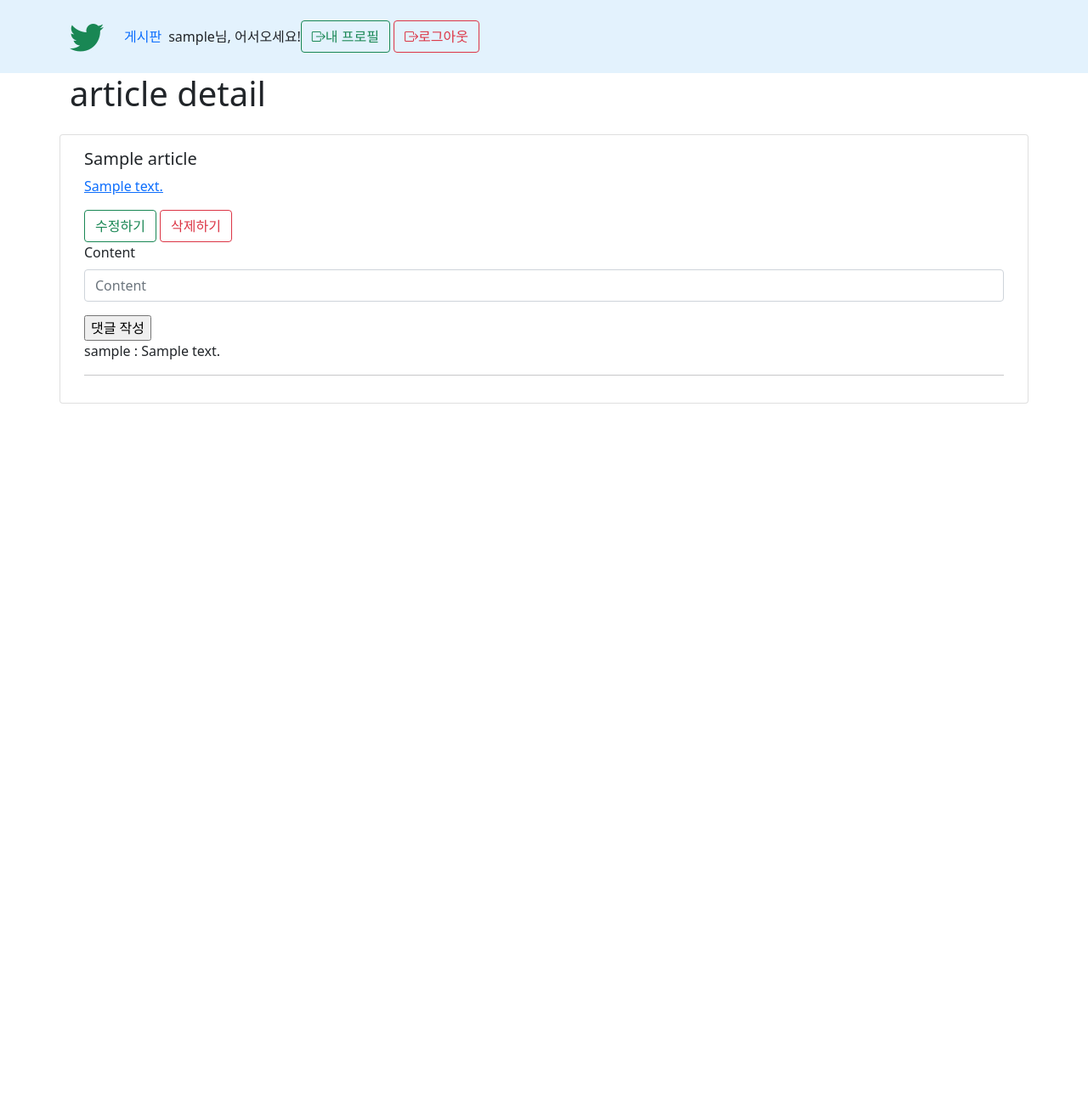
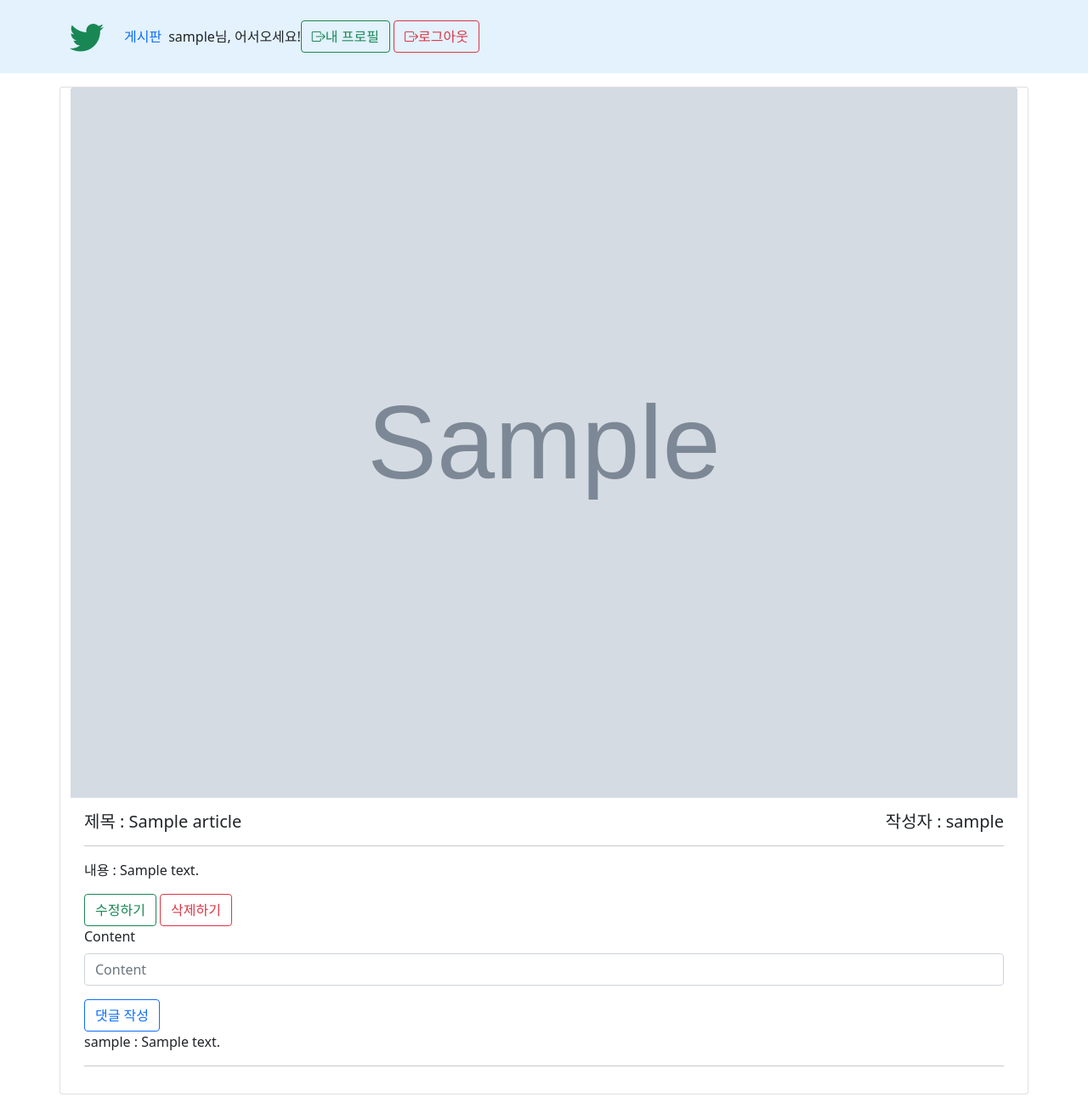
Before and after one commit to hjkim1350/django_semi_pair2, a Django app: page /1/ in a window 1280 px wide. Shown: the whole page at 85% size. Before the commit the page ends 475 px from the top, so only its background shows below. Run offline with Django 3.2, Linux system fonts and the light colour scheme; a user stored in the database is signed in; tables that the repository leaves empty hold one stand-in row (values such as "Sample post"); grey boxes marked "Sample" are stand-in pictures; some libraries are stand-ins or nearby versions.

Commit message:
articles/image (update)

```diff
--- a/sub_pair2/articles/templates/articles/detail.html
+++ b/sub_pair2/articles/templates/articles/detail.html
@@ -1,32 +1,42 @@
 {% extends 'base.html' %}
 {% load django_bootstrap5 %}
+{% load static %}
 
 {% block content %}
-
-<h1>article detail</h1>
 
   <div class="row">
 
       <div class="card my-3" style="width: ;">
-        {% comment %} <img src="..." class="card-img-top" alt="..."> {% endcomment %}
+        {% comment %} 이미지 없는 경우 디폴트 이미지 게시 {% endcomment %}
+        {% if article.image %}
+          <img src="{{ article.image.url }}" alt="{{ article.image }}" class="card-img-top">
+        {% else %}
+          <img src="{% static 'images/bonobono.png' %}" class="card-img-top">
+        {% endif %}
         <div class="card-body">
-          <h5 class="card-title">{{ article.title }}</a></h5>
-          <p class="card-text"><a href="">{{ article.content }}</p>
+          <h5 class="card-title">제목 : {{ article.title }} <span class='float-end'>작성자 : {{ article.user }} </span></h5>
+          <hr>
+          <p class="card-text">내용 : {{ article.content }}</p>
+
+          {% if article.user == request.user %}
           <a href="{% url 'articles:update' article.pk %}" class="btn btn-outline-success">수정하기</a>
           <a href="{% url 'articles:delete' article.pk %}" class="btn btn-outline-danger">삭제하기</a>
+          {% endif %}
 
           {% comment %} 코멘트 폼 추가 {% endcomment %}
           {% if request.user.is_authenticated %}
           <form action="{% url 'articles:c_create' article.pk %}" method="POST">
             {% csrf_token %}
             {% bootstrap_form comment_form %}
-            <input type='submit' value="댓글 작성">
+            <input type='submit' value="댓글 작성" class="btn btn-outline-primary">
           </form>
           {% comment %} 코멘트 출력 {% endcomment %}
           {% endif %}
             {% for comment in comments %}
             {{ comment.user }} : {{ comment.content }}
             <hr>
+            {% empty %}
+            <p>댓글이 없어요ㅠㅠ</p>
           {% endfor %}
         </div>
       </div>
--- a/sub_pair2/articles/templates/articles/index.html
+++ b/sub_pair2/articles/templates/articles/index.html
@@ -23,7 +23,7 @@
     <div class='col-4 my-3'>
       <div class="card">
         {% comment %} 이미지 없는 경우 디폴트 이미지 게시 {% endcomment %}
-        {% if article.image%}
+        {% if article.image %}
           <img src="{{ article.image.url }}" alt="{{ article.image }}" class="card-img-top">
         {% else %}
           <img src="{% static 'images/bonobono.png' %}" class="card-img-top">
--- a/sub_pair2/articles/templates/articles/update.html
+++ b/sub_pair2/articles/templates/articles/update.html
@@ -5,7 +5,7 @@
 
 <p>articles/update</p>
 
-<form action="" method="POST">
+<form action="" method="POST" enctype="multipart/form-data">
 
   {% csrf_token %}
   {% bootstrap_form article_form %}
--- a/sub_pair2/articles/views.py
+++ b/sub_pair2/articles/views.py
@@ -54,7 +54,7 @@ def update(request, pk):
     article = Article.objects.get(pk=pk)
 
     if request.method == "POST":
-        article_form = ArticleForm(request.POST, instance=article)
+        article_form = ArticleForm(request.POST, request.FILES, instance=article)
         if article_form.is_valid():
             article_form.save()
             return redirect('articles:detail', article.pk)
--- a/sub_pair2/static/templates/base.html
+++ b/sub_pair2/static/templates/base.html
@@ -42,6 +42,7 @@
                 {{ request.user }}님, 어서오세요!
               </span>
 
+
               <span class="nav-item">
                 <a class="btn btn-outline-success" href="{% url 'accounts:detail' request.user.pk %}" style="text-decoration:none;" role="button">
                   <i class="bi bi-box-arrow-right"></i>내 프로필</a>
```
